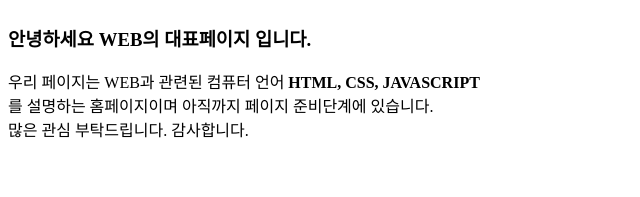
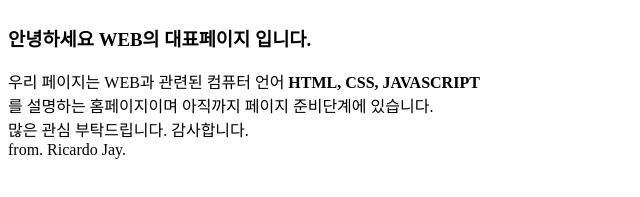
Before and after one commit to CaptainJayLEE/My-First-WebSIte, a plain HTML site: page index.html in a window 1280 px wide. Shown: the part 177-374 px from the top of the page, without its empty margins (0-640 px from the left). Drawn offline with Linux system fonts and the light colour scheme.

Commit message:
수정본

```diff
--- a/index.html
+++ b/index.html
@@ -16,6 +16,7 @@
   <h3>안녕하세요 WEB의 대표페이지 입니다.</h3>
   <p> 우리 페이지는 WEB과 관련된 컴퓨터 언어 <strong>HTML, CSS, JAVASCRIPT</strong>
   <br>를 설명하는 홈페이지이며 아직까지 페이지 준비단계에 있습니다.<br>
-  많은 관심 부탁드립니다. 감사합니다.</p>
+  많은 관심 부탁드립니다. 감사합니다.<br>
+  from. Ricardo Jay.</p>
 </body>
 </html>
```
